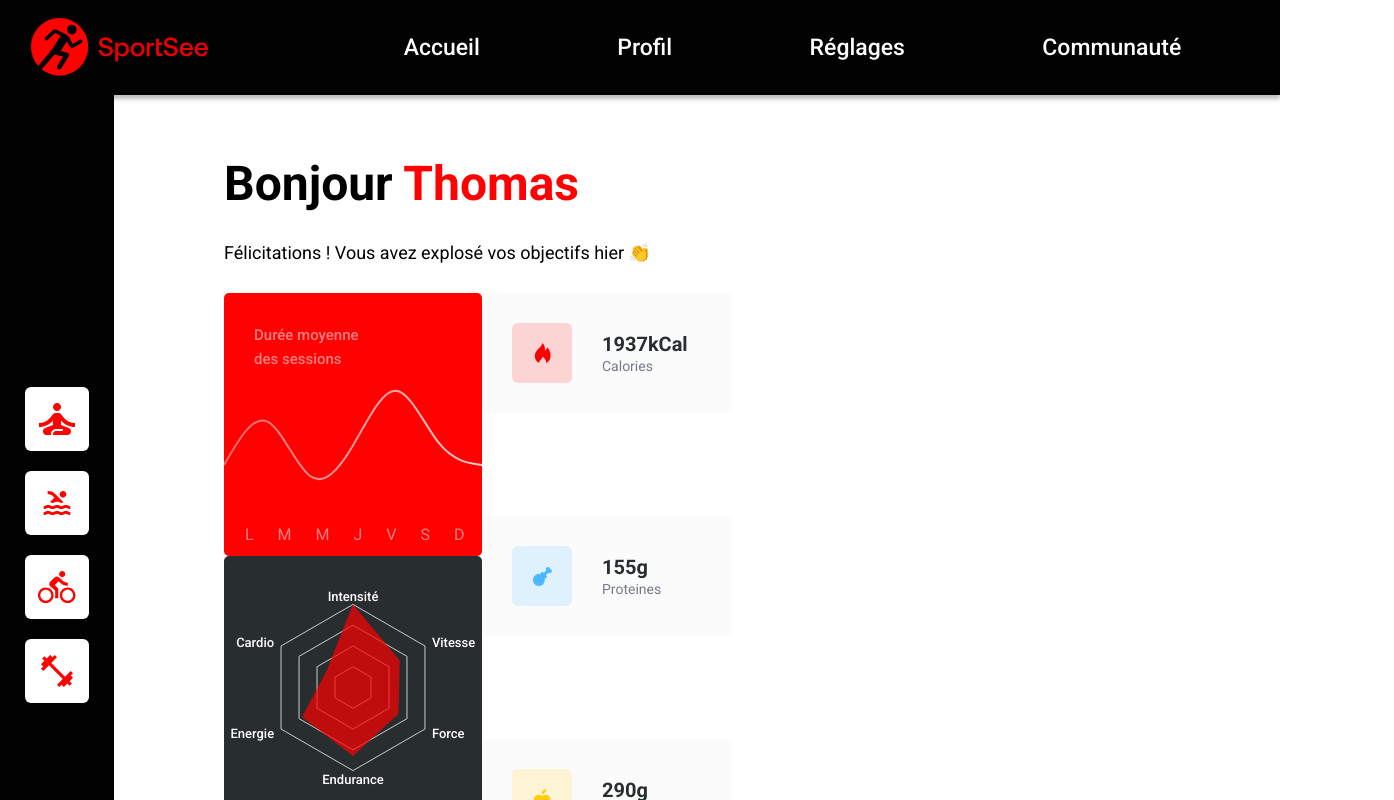
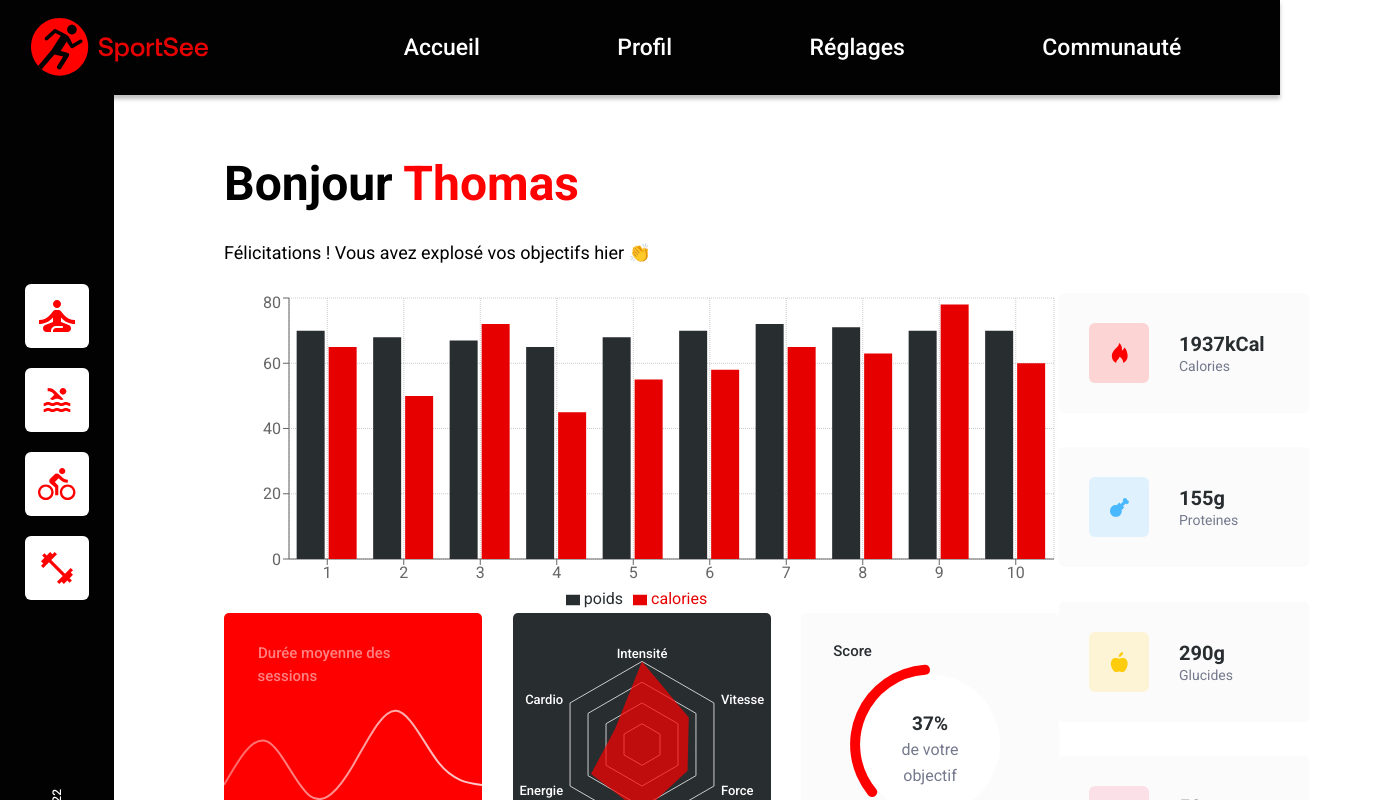
Before and after one commit to h-khribich/HamzaKhribich_12_11012022, a React (Create React App) app: page / in a window 1280 px wide. Shown: the top 800 px of the page, 1394 px wide, since content can reach past the window. Built offline with nearby package versions, Linux system fonts and the light colour scheme.

Commit message:
Graphs smaller group implemented

```diff
--- /dev/null
+++ b/src/components/DailyActivityGraph.js
@@ -0,0 +1,81 @@
+import React from "react";
+import {
+  BarChart,
+  Bar,
+  XAxis,
+  YAxis,
+  CartesianGrid,
+  Tooltip,
+  Legend,
+} from "recharts";
+
+const data = [
+  {
+    day: 1,
+    poids: 70,
+    calories: 65,
+  },
+  {
+    day: 2,
+    poids: 68,
+    calories: 50,
+  },
+  {
+    day: 3,
+    poids: 67,
+    calories: 72,
+  },
+  {
+    day: 4,
+    poids: 65,
+    calories: 45,
+  },
+  {
+    day: 5,
+    poids: 68,
+    calories: 55,
+  },
+  {
+    day: 6,
+    poids: 70,
+    calories: 58,
+  },
+  {
+    day: 7,
+    poids: 72,
+    calories: 65,
+  },
+  {
+    day: 8,
+    poids: 71,
+    calories: 63,
+  },
+  {
+    day: 9,
+    poids: 70,
+    calories: 78,
+  },
+  {
+    day: 10,
+    poids: 70,
+    calories: 60,
+  },
+];
+
+const DailyActivityGraph = () => {
+  return (
+    <div>
+      <BarChart width={835} height={320} data={data}>
+        <CartesianGrid strokeDasharray="1 1" />
+        <XAxis dataKey="day" />
+        <YAxis />
+        <Tooltip />
+        <Legend />
+        <Bar dataKey="poids" fill="#282D30" />
+        <Bar dataKey="calories" fill="#E60000" />
+      </BarChart>
+    </div>
+  );
+};
+
+export default DailyActivityGraph;
--- a/src/components/MainContentWrapper.js
+++ b/src/components/MainContentWrapper.js
@@ -8,6 +8,7 @@ import CheeseburgerLogo from "../assets/squareIcns/keyData/cheeseburger.svg";
 import SessionAvgGraph from "./SessionAvgGraph";
 import PerformanceGraph from "./PerformanceGraph";
 import ObjectiveGraph from "./ObjectiveGraph";
+import DailyActivityGraph from "./DailyActivityGraph";
 
 export const useFetch = (url) => {
   const [userData, setUserData] = useState(null);
@@ -37,10 +38,13 @@ const MainContentWrapper = () => {
         <div>
           <UserHeading name={userData.information.firstName} />
           <div style={{ display: "flex" }}>
-            <div>
-              <SessionAvgGraph />
-              <PerformanceGraph />
-              <ObjectiveGraph />
+            <div className="graphs__wrapper">
+              <DailyActivityGraph />
+              <div className="graphs__smaller-group">
+                <SessionAvgGraph />
+                <PerformanceGraph />
+                <ObjectiveGraph />
+              </div>
             </div>
             <div className="keyData__wrapper">
               <KeyDataMetric
--- a/src/components/SessionAvgGraph.js
+++ b/src/components/SessionAvgGraph.js
@@ -34,17 +34,39 @@ const data = [
 
 const SessionAvgGraph = () => {
   return (
-    <div className="sessionAverageGraph">
-      <span className="sessionAverageGraph__legend">
-        Durée moyenne des sessions
-      </span>
+    <div className="sessionAverageGraph" style={{ width: "fit-content" }}>
       <span className="sessionAverageGraph__label">L M M J V S D</span>
       <LineChart
         width={258}
         height={263}
         data={data}
+        style={{ backgroundColor: "#FF0000", borderRadius: "5px" }}
         margin={{ top: 0, right: 0, left: 0, bottom: 0 }}
       >
+        <text x="13%" y="17%">
+          <tspan
+            fill="white"
+            style={{
+              fontSize: "15px",
+              fontWeight: 500,
+              opacity: ".5",
+            }}
+          >
+            Durée moyenne des
+          </tspan>
+          <tspan
+            dy={23}
+            dx={-133}
+            fill="white"
+            style={{
+              fontSize: "15px",
+              fontWeight: 500,
+              opacity: ".5",
+            }}
+          >
+            sessions
+          </tspan>
+        </text>
         <defs>
           <linearGradient id="line-color">
             <stop offset="0%" stopColor="white" stopOpacity={0.4} />
--- a/src/style/components/_graphs.scss
+++ b/src/style/components/_graphs.scss
@@ -1,27 +1,15 @@
 // AVERAGE SESSIONS GRAPH
 .sessionAverageGraph {
-  background-color: $primaryColor;
-  border-radius: 5px;
-
-  &__legend {
-    position: absolute;
-    font-size: 15px;
-    font-weight: 500;
-    width: 180px;
-    padding: 30px;
-    opacity: 0.5;
-    color: white;
-    line-height: 24px;
-  }
-
   &__label {
     position: absolute;
     color: white;
+    z-index: 2;
+    margin-top: 233px;
+    margin-left: 19px;
     opacity: 0.5;
-    top: 525px;
-    left: 245px;
-    width: 245px;
-    letter-spacing: 10px;
+    font-weight: 500;
+    font-size: 12px;
+    letter-spacing: 12px;
   }
 
   &__tooltip {
@@ -48,8 +36,11 @@
   .recharts-polar-grid-angle {
     display: none;
   }
+}
 
-  tspan {
-    rotate: -20;
+.graphs {
+  &__smaller-group {
+    display: flex;
+    justify-content: space-between;
   }
 }
```
